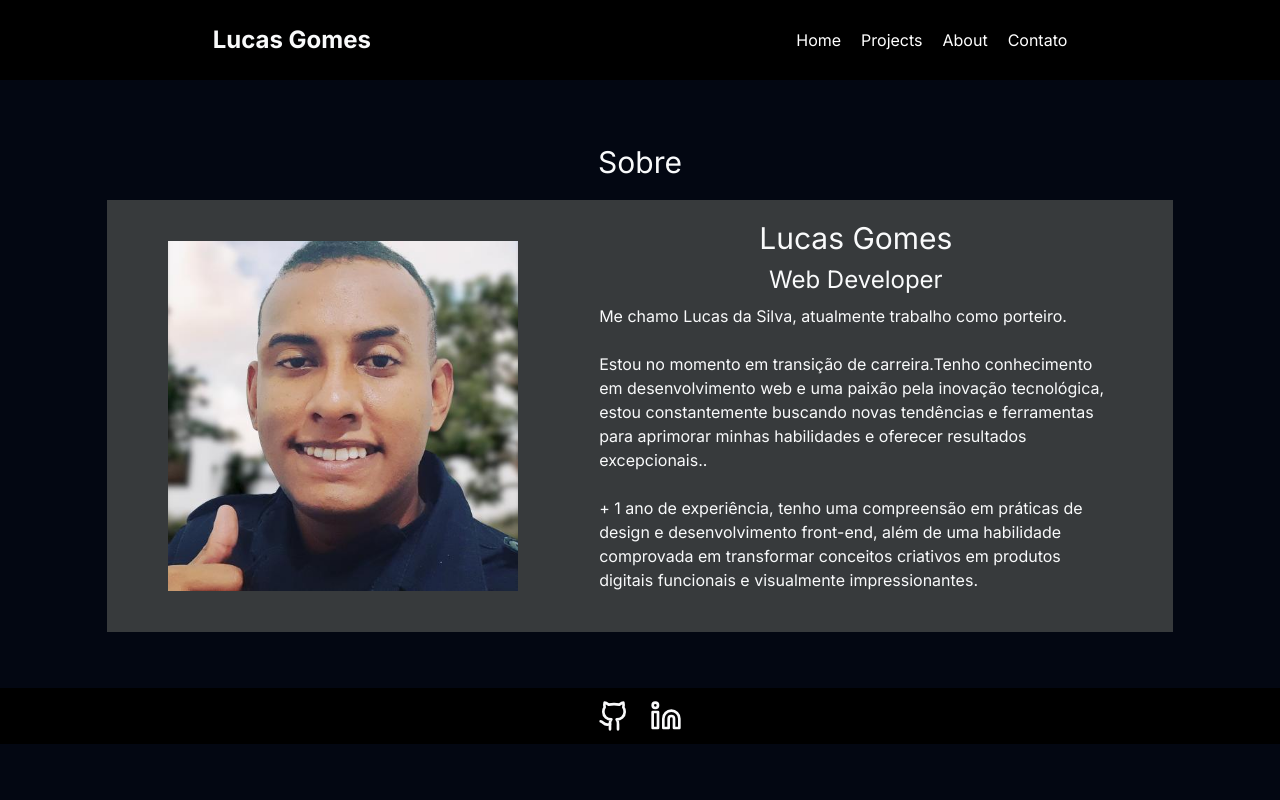
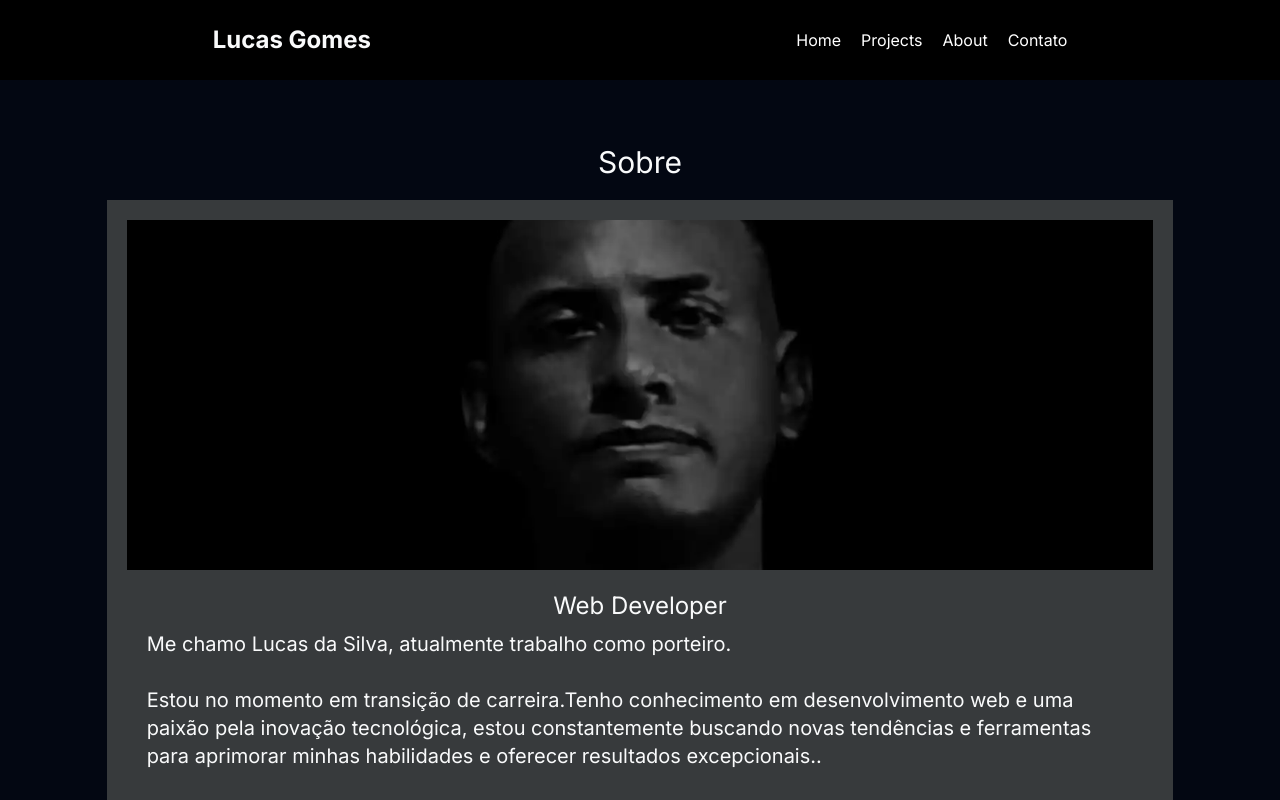
Before and after one commit to llucasgomes/llucasgomes.dev, a Next.js app: page /about in a window 1280 px wide. Shown: the top 800 px of the page. Built offline with nearby package versions, Linux system fonts and the light colour scheme.

Commit message:
:iphone: Tablet

```diff
--- a/src/app/about/page.tsx
+++ b/src/app/about/page.tsx
@@ -7,22 +7,38 @@ export default function page() {
       <h1 className="mb-5 mt-2 text-3xl">Sobre</h1>
       <section
         className="flex h-3/5 w-10/12 flex-col items-center bg-[#373A3C]
-      p-5 md:flex-row md:justify-around"
+      p-5 "
       >
+        <div className="w-full md:hidden">
           <Image
             src={'/assets/images/profile/foto-perfil.jpg'}
             width={350}
             height={250}
             alt="Um homem de pelo menos 30 anos de idade, vestindo um de trabalho de fazendo sinal de positivo, parecendo estar  com uma alegria que contagia."
-          className="mb-4 object-cover md:mb-0 "
+            className="mb-4 object-cover
+          md:mb-0 md:h-[350px] md:w-full"
           />
+        </div>
+        <div className="hidden w-full md:block">
+          <Image
+            src={'/assets/images/profile/perfil.webp'}
+            width={350}
+            height={250}
+            alt="Um homem de pelo menos 30 anos de idade, vestindo um de trabalho de fazendo sinal de positivo, parecendo estar  com uma alegria que contagia."
+            className="mb-4 object-cover
+          md:mb-0 md:h-[350px] md:w-full"
+          />
+        </div>
         <div
           className="flex flex-col justify-center
-            md:w-1/2 md:items-center md:justify-center "
+             md:items-center md:justify-center md:px-5"
         >
-          <h1 className="mb-2 text-3xl">{profile.name}</h1>
-          <h3 className="mb-2 text-2xl">Web Developer</h3>
-          <p className="mb-5 text-left text-base">
+          <h1 className="mb-2 text-3xl md:hidden">{profile.name}</h1>
+          <h3 className="mb-2 text-2xl md:mt-5">Web Developer</h3>
+          <p
+            className="mb-5 text-left text-base
+          md:text-xl"
+          >
             Me chamo Lucas da Silva, atualmente trabalho como porteiro.
             <br /> <br />
             Estou no momento em transição de carreira.Tenho conhecimento em
```
Lines whose indentation alone changed are shown as unchanged.
